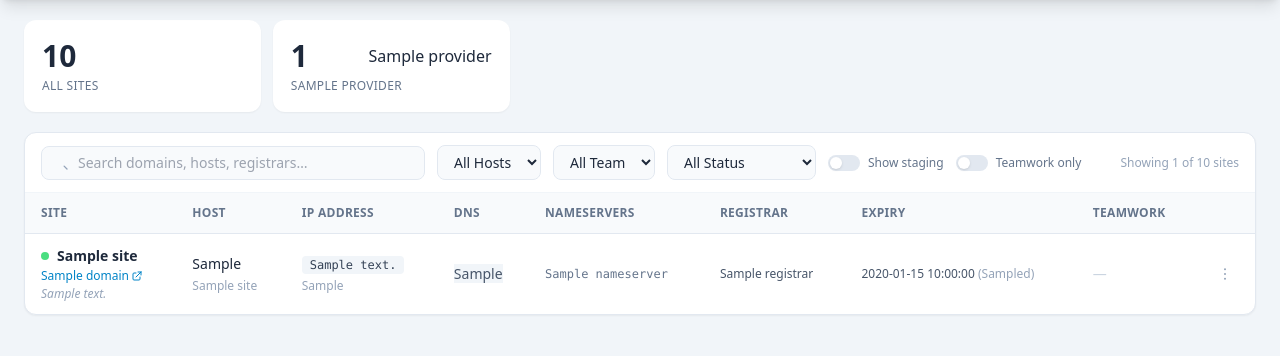
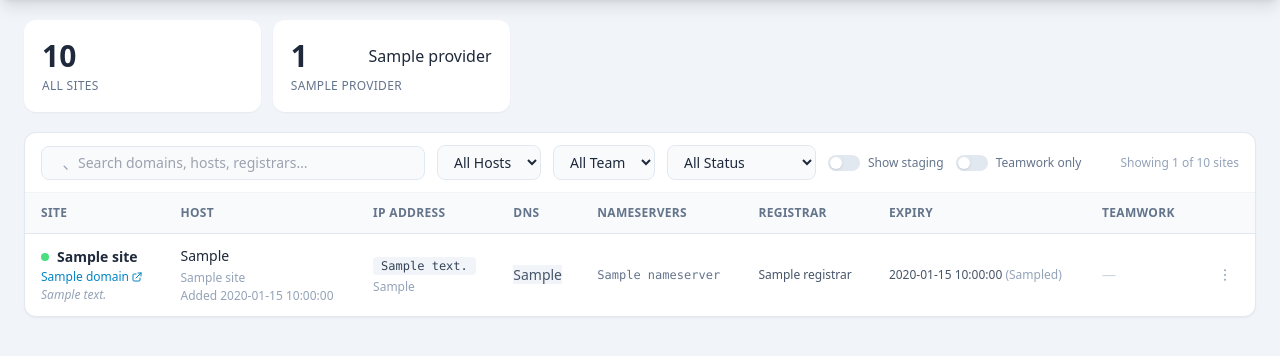
Before and after one commit to digitalnomads-hq/hosting-dashboard, a Flask app: template templates/index.html in a window 1280 px wide. Shown: the part 75-431 px from the top of the page. Run offline with Flask 3, Linux system fonts and the light colour scheme; the template is opened without the code that fills it: most values are stand-ins (such as "Sample title", 1, 10 or a date in 2020); some libraries are stand-ins or nearby versions.

Commit message:
Add stale site detection and date_added tracking
- New DB columns: is_stale (int), date_added (int timestamp)
- Fetch New Sites marks any Cloudways/Kinsta site missing from API as stale,
  clears stale flag when a site reappears
- New sites get date_added set on first INSERT (never overwritten)
- Host cell shows amber "No longer on Cloudways/Kinsta" badge for stale sites
  and "Added DD Mon YYYY" sub-line for all hosted sites
- Stale rows get a prominent red Remove button alongside the 3-dot menu

Co-Authored-By: Claude Sonnet 4.6 <noreply@anthropic.com>

```diff
--- a/app.py
+++ b/app.py
@@ -115,6 +115,10 @@ def init_db():
             conn.execute('ALTER TABLE sites ADD COLUMN uptime_status TEXT DEFAULT "unknown"')
         if 'uptime_checked' not in cols:
             conn.execute('ALTER TABLE sites ADD COLUMN uptime_checked INTEGER DEFAULT 0')
+        if 'is_stale' not in cols:
+            conn.execute('ALTER TABLE sites ADD COLUMN is_stale INTEGER DEFAULT 0')
+        if 'date_added' not in cols:
+            conn.execute('ALTER TABLE sites ADD COLUMN date_added INTEGER DEFAULT 0')
 
         # Email events — permanent local history of all Elastic Email events
         conn.execute('''
@@ -662,29 +666,31 @@ def do_refresh():
 
         _refresh_state['total'] = len(fetched)
         added = 0
+        now = int(time.time())
 
         with sqlite3.connect(DB_FILE) as conn:
             for domain, site in fetched.items():
                 cur = conn.execute('''
                     INSERT OR IGNORE INTO sites
                     (domain, name, hosting_provider, server_name, ip_address,
-                     is_manual, last_updated)
-                    VALUES (?, ?, ?, ?, ?, 0, ?)
+                     is_manual, is_stale, date_added, last_updated)
+                    VALUES (?, ?, ?, ?, ?, 0, 0, ?, ?)
                 ''', (
                     site['domain'],
                     site.get('name', domain),
                     site.get('hosting_provider', ''),
                     site.get('server_name', ''),
                     site.get('ip_address', ''),
-                    int(time.time()),
+                    now, now,
                 ))
                 if cur.rowcount:
                     added += 1
                 else:
-                    # Update hosting metadata in case the site moved servers
+                    # Update hosting metadata; clear stale flag (site is back / still present)
                     conn.execute('''
                         UPDATE sites
-                        SET name = ?, hosting_provider = ?, server_name = ?, ip_address = ?
+                        SET name = ?, hosting_provider = ?, server_name = ?, ip_address = ?,
+                            is_stale = 0
                         WHERE domain = ? AND is_manual = 0
                     ''', (
                         site.get('name', domain),
@@ -694,6 +700,19 @@ def do_refresh():
                         domain,
                     ))
                 _refresh_state['progress'] += 1
+
+            # Mark any previously-tracked Cloudways/Kinsta site that's no longer in
+            # the API response as stale (don't delete — just flag it)
+            if fetched:
+                placeholders = ','.join('?' * len(fetched))
+                conn.execute(f'''
+                    UPDATE sites
+                    SET is_stale = 1
+                    WHERE is_manual = 0
+                      AND hosting_provider IN ('Cloudways', 'Kinsta')
+                      AND domain NOT IN ({placeholders})
+                ''', list(fetched.keys()))
+
             conn.commit()
 
         print(f'[Fetch Sites] Done — {added} new, {len(fetched) - added} updated at {datetime.now():%Y-%m-%d %H:%M}')
@@ -729,6 +748,16 @@ def index():
                 d['expiry_days'] = None
         else:
             d['expiry_days'] = None
+
+        # Format date_added for display
+        ts = d.get('date_added') or 0
+        if ts:
+            dt = datetime.fromtimestamp(ts)
+            day = str(dt.day)
+            d['date_added_str'] = f"{day} {dt.strftime('%b %Y')}"
+        else:
+            d['date_added_str'] = ''
+
         sites.append(d)
 
     last_updated = datetime.fromtimestamp(latest).strftime('%d %b %Y, %H:%M') if latest else None
--- a/templates/index.html
+++ b/templates/index.html
@@ -343,7 +343,8 @@
                 data-staging="{{ '1' if 'cloudwaysapps.com' in site.domain else '0' }}"
                 data-teamwork="{{ '1' if site.teamwork_task_id else '0' }}"
                 data-assignee="{{ (site.teamwork_assignee or '') | lower }}"
-                data-uptime="{{ site.uptime_status or 'unknown' }}">
+                data-uptime="{{ site.uptime_status or 'unknown' }}"
+                data-stale="{{ site.is_stale or 0 }}">
 
               <!-- Site -->
               <td class="px-4 py-3">
@@ -372,14 +373,23 @@
 
               <!-- Host -->
               <td class="px-4 py-3">
+                <div class="flex flex-wrap items-center gap-1">
                   <span class="badge host-{{ site.hosting_provider | lower }}">
                     {{ site.hosting_provider }}
                   </span>
-                {% if site.hosting_provider in ('Cloudways', 'Kinsta') %}
-                <span class="badge ml-1" style="background:#dcfce7;color:#166534;">DNHQ Hosted</span>
+                  {% if site.is_stale %}
+                  <span class="badge" style="background:#fef3c7;color:#92400e;" title="This site no longer appears in the {{ site.hosting_provider }} API">
+                    ⚠ No longer on {{ site.hosting_provider }}
+                  </span>
+                  {% elif site.hosting_provider in ('Cloudways', 'Kinsta') %}
+                  <span class="badge" style="background:#dcfce7;color:#166534;">DNHQ Hosted</span>
                   {% endif %}
+                </div>
                 {% if site.server_name %}
                 <div class="text-xs text-slate-400 mt-1">{{ site.server_name }}</div>
+                {% endif %}
+                {% if site.date_added_str %}
+                <div class="text-xs text-slate-400 mt-0.5">Added {{ site.date_added_str }}</div>
                 {% endif %}
               </td>
 
@@ -484,6 +494,18 @@
 
               <!-- Actions -->
               <td class="px-4 py-3 text-right">
+                <div class="flex items-center justify-end gap-1">
+                  {% if site.is_stale %}
+                  <button onclick="removeSite('{{ site.domain }}')"
+                          class="flex items-center gap-1.5 px-3 py-1.5 rounded-lg text-xs font-medium text-red-600 bg-red-50 hover:bg-red-100 transition"
+                          title="Remove this site from the dashboard">
+                    <svg class="w-3.5 h-3.5" fill="none" viewBox="0 0 24 24" stroke="currentColor">
+                      <path stroke-linecap="round" stroke-linejoin="round" stroke-width="2"
+                            d="M19 7l-.867 12.142A2 2 0 0116.138 21H7.862a2 2 0 01-1.995-1.858L5 7m5 4v6m4-6v6m1-10V4a1 1 0 00-1-1h-4a1 1 0 00-1 1v3M4 7h16"/>
+                    </svg>
+                    Remove
+                  </button>
+                  {% endif %}
                   <div class="relative inline-block">
                     <button onclick="toggleMenu(this)"
                             class="p-1.5 rounded-lg text-slate-400 hover:text-slate-600 hover:bg-slate-100 transition">
@@ -517,6 +539,7 @@
                         </svg>
                         Delete
                       </button>
+                    </div>
                   </div>
                 </div>
               </td>
```
Lines whose indentation alone changed are shown as unchanged.
